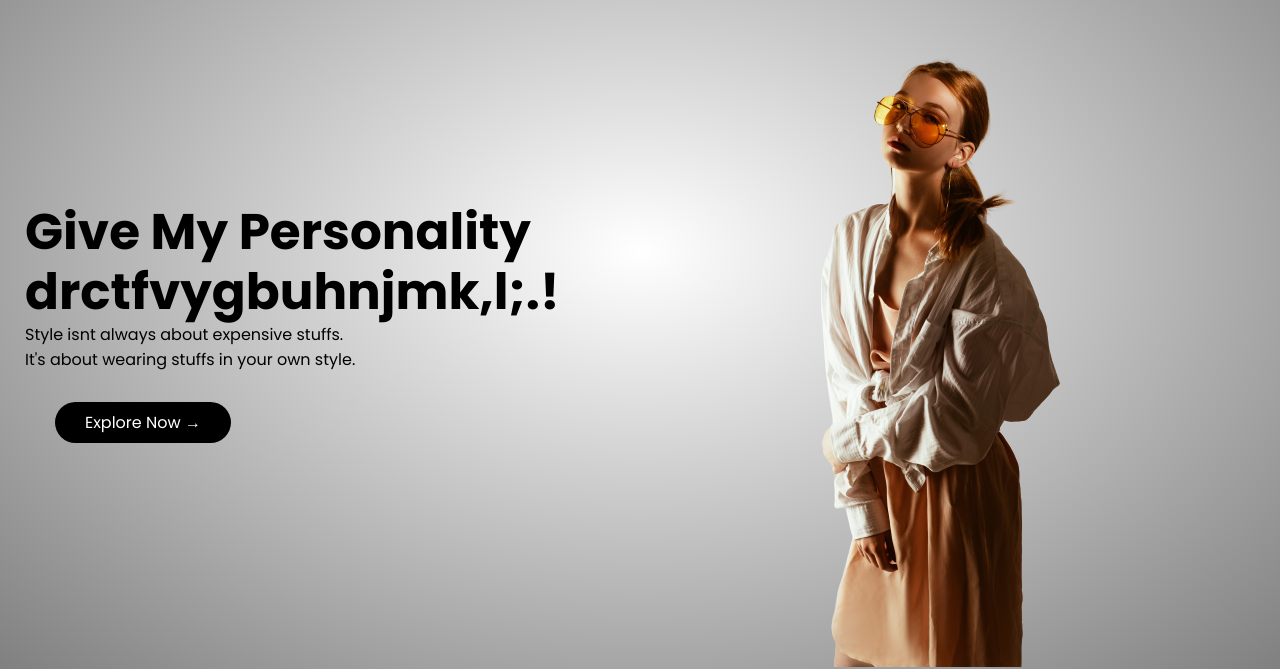
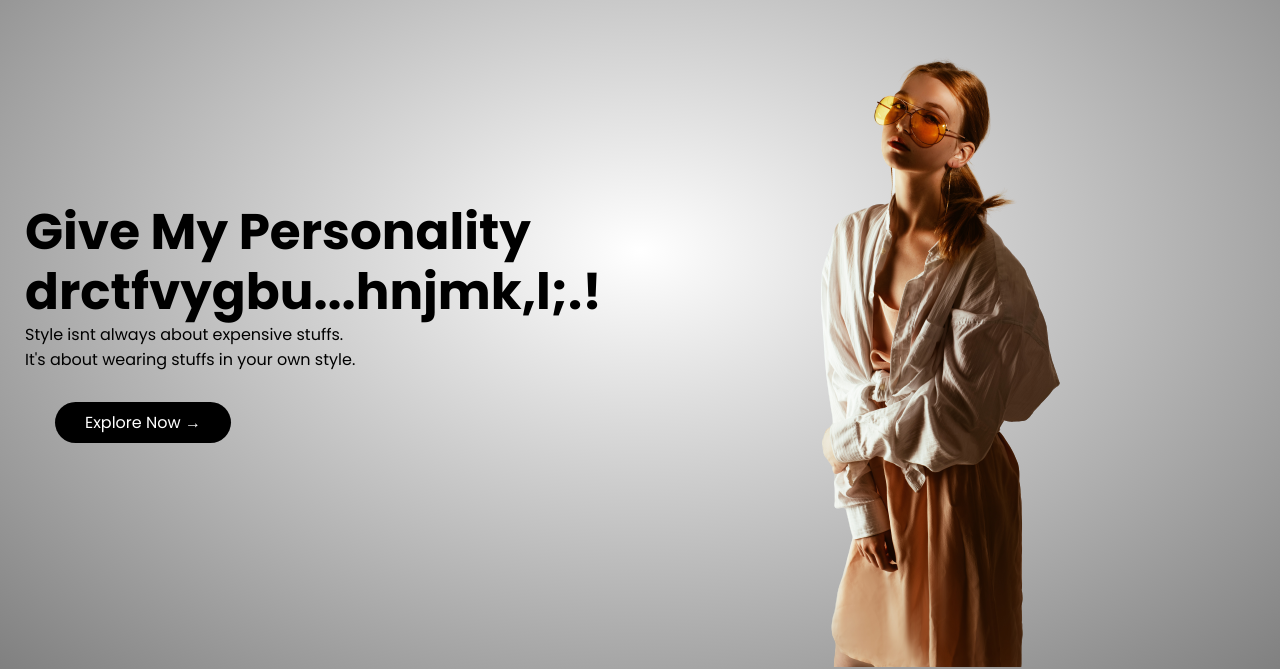
Before and after one commit to Ashish0321/Street-Legacy, a plain HTML site: page index.html in a window 1280 px wide. Shown: the part 167-836 px from the top of the page. Drawn offline with Linux system fonts and the light colour scheme.

Commit message:
nochange

```diff
--- a/index.html
+++ b/index.html
@@ -37,7 +37,7 @@
 
         <div class="row">
             <div class="col-2">
-                <h1>Give My Personality<br>drctfvygbuhnjmk,l;.!</h1>
+                <h1>Give My Personality<br>drctfvygbu...hnjmk,l;.!</h1>
                 <p>Style isnt always about expensive stuffs.<br> It's about wearing stuffs in your own style.</p>
                 <a href="products.html" class="btn">Explore Now  &#8594;</a>
             </div>
```
